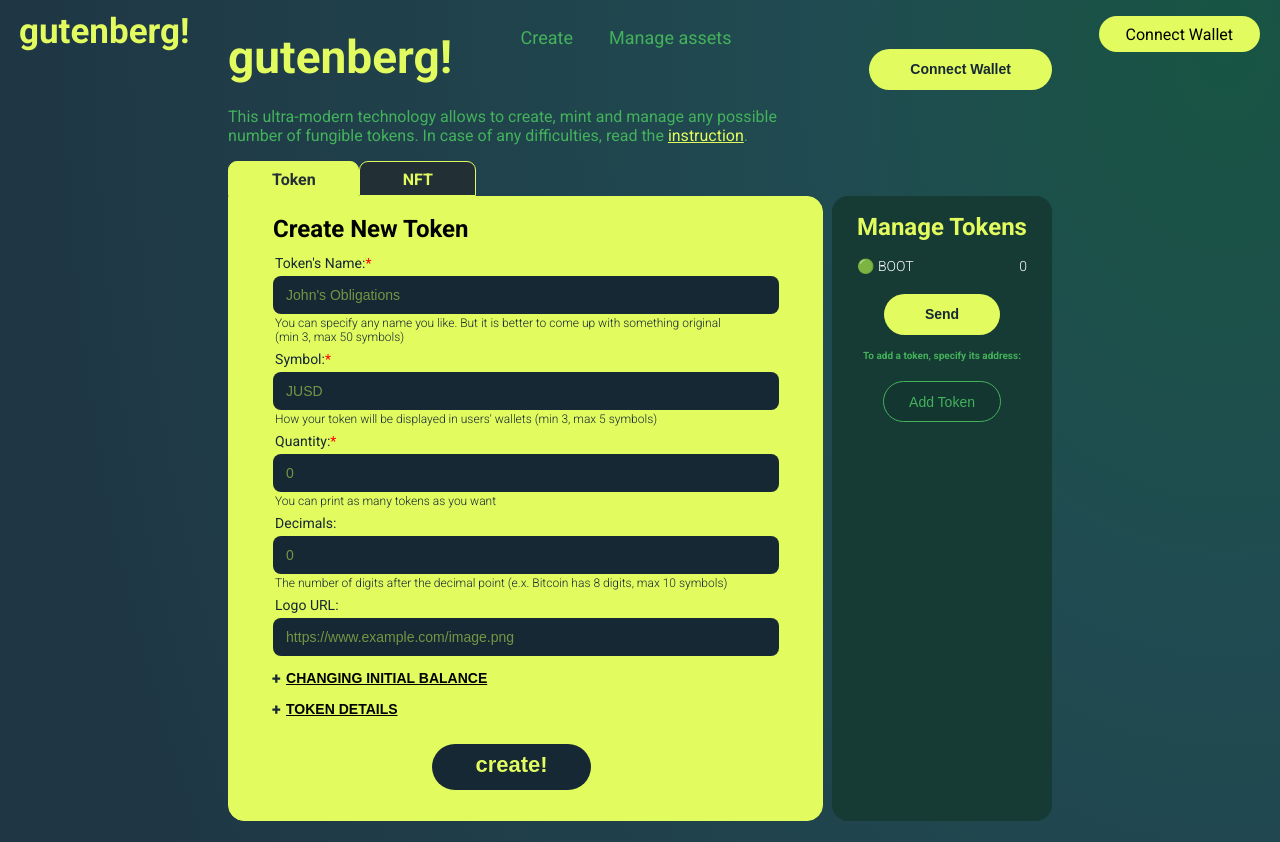
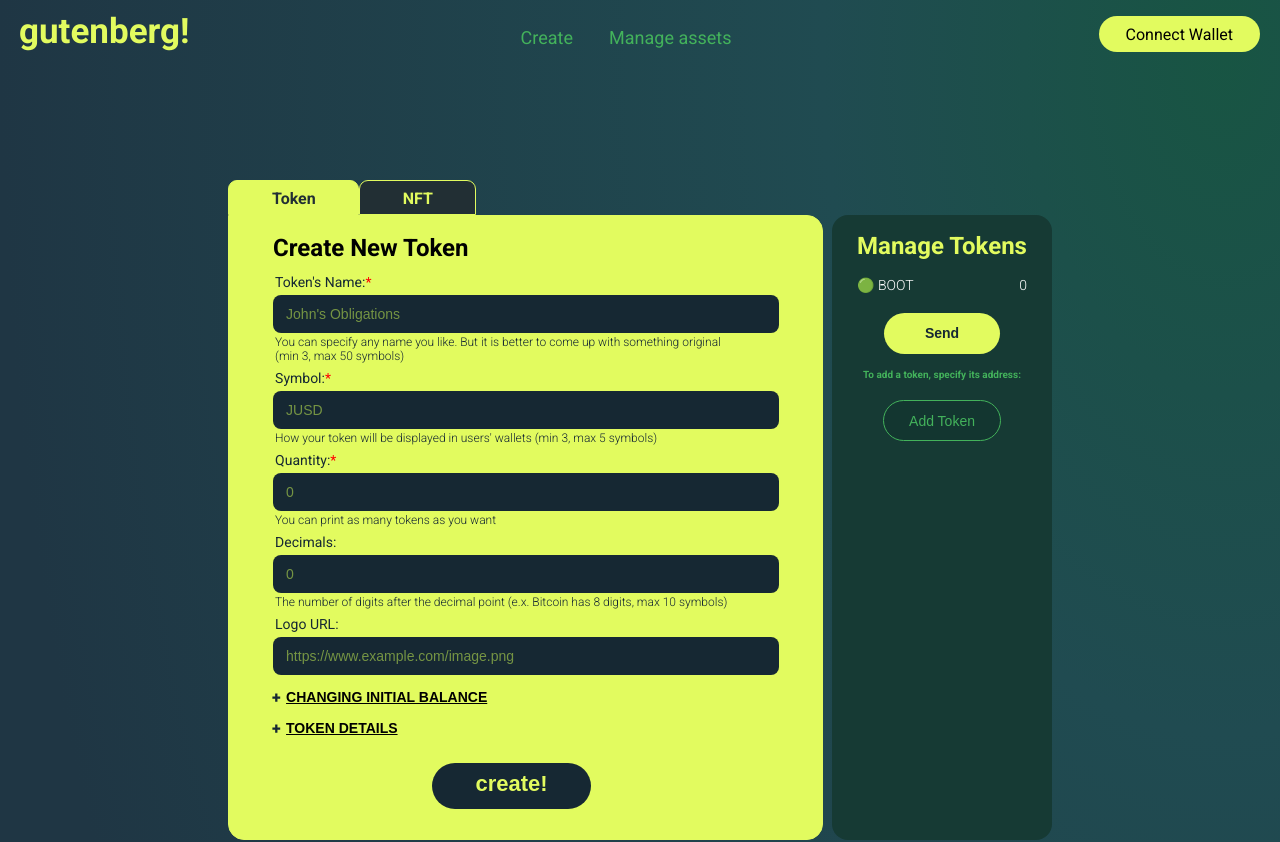
Before and after one commit to diekuche/gutenberg, a React (Create React App) app: page /old in a window 1280 px wide. Shown: the top 842 px of the page. Built offline with nearby package versions, Linux system fonts and the light colour scheme.

Commit message:
fix header in create

```diff
--- a/src/components/MainPage/MainPage.tsx
+++ b/src/components/MainPage/MainPage.tsx
@@ -5,7 +5,6 @@ import NFT from "../NFT/NFT";
 import { Tabs } from "../Tabs/Tabs";
 import { Tab } from "../Tabs/Tabs";
 import { Form } from "../Form/Form";
-import Header from "../Header/Header";
 
 export const MainPage: React.FC = () => {
   const [initial, setInitial] = useState<string[]>(() => {
@@ -32,9 +31,7 @@ export const MainPage: React.FC = () => {
   const [selectedTabId, setSelectedTabId] = useState(tabs[0].id);
 
   return (
-
     <div className={styles.mainpage}>
-      <Header/>
       <div className={styles.group}>
         <Tabs
           selectedId={selectedTabId}
--- a/src/components/MainPage/index.module.css
+++ b/src/components/MainPage/index.module.css
@@ -2,7 +2,7 @@
   display: flex;
   flex-direction: column;
   justify-content: flex-start;
-  margin: 0px auto;
+  margin: 150px auto;
   padding-top: 30px;
 }
 
```
